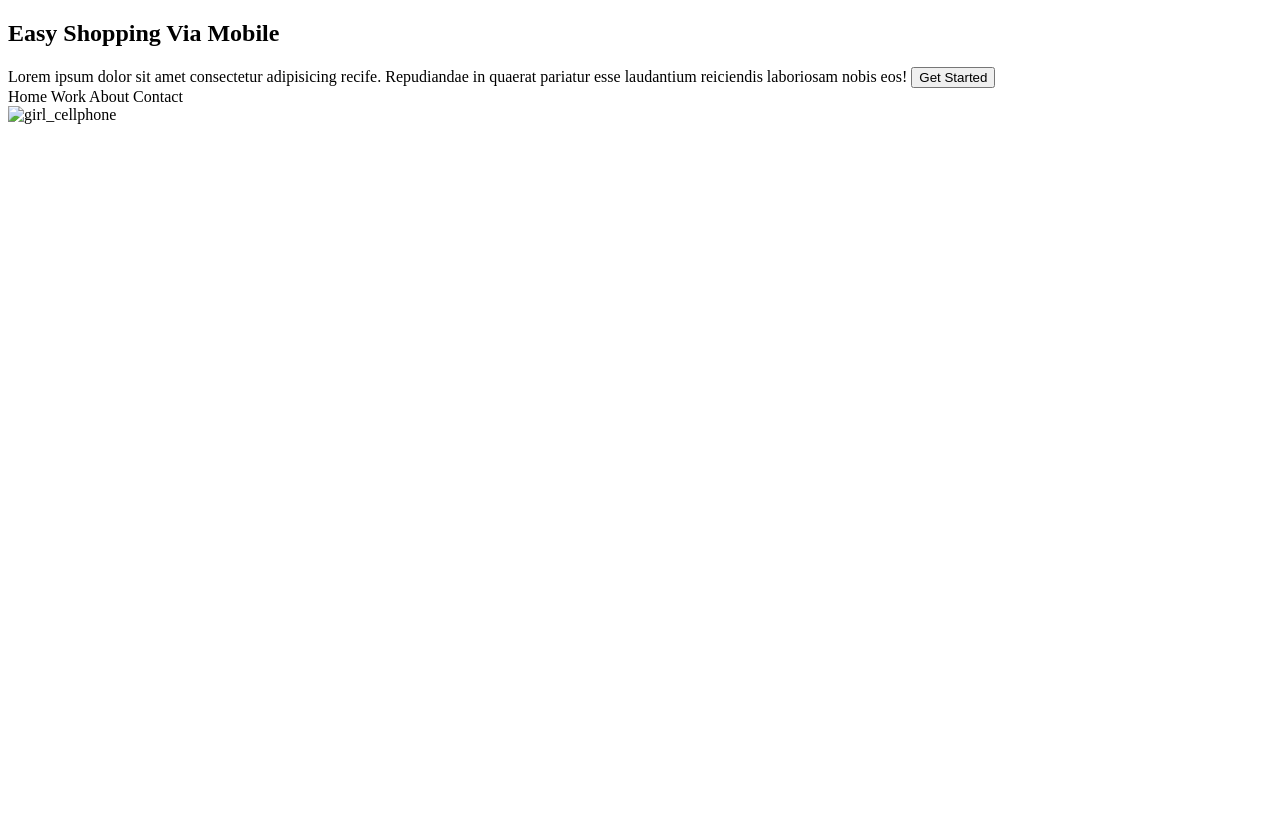
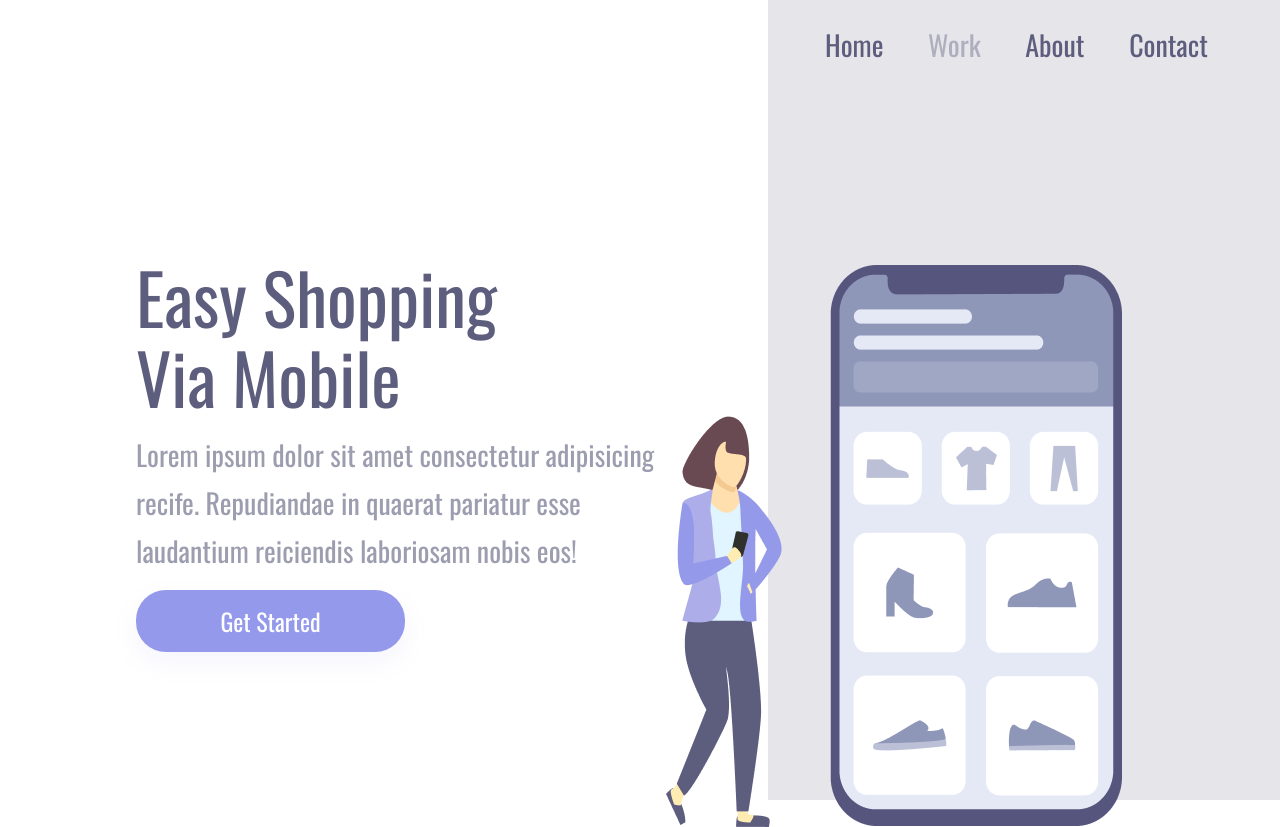
Before and after one commit to hnrq404/Via-mobile-shopping, a plain HTML site: page index.html in a window 1280 px wide. Before the commit the page ends 800 px from the top, so only its background shows below. Drawn offline with nearby package versions, Linux system fonts and the light colour scheme.

Commit message:
Update no arquivo styless.css

```diff
--- a/index.html
+++ b/index.html
@@ -3,8 +3,8 @@
 <head>
     <meta charset="UTF-8">
     <meta name="viewport" content="width=device-width, initial-scale=1.0">
-    <title>Easy Shopping Via Mobile - Primeiro Projeto Responsivo</title>
-    <link href="./The last.css" rel="stylesheet">
+    <title>Easy Shopping Via Mobile</title>
+    <link href="/styless.css" rel="stylesheet">
     <link rel="preconnect" href="https://fonts.googleapis.com">
     <link rel="preconnect" href="https://fonts.gstatic.com" crossorigin>
     <link href="https://fonts.googleapis.com/css2?family=Oswald&display=swap" rel="stylesheet">
@@ -24,7 +24,7 @@
                 <a>About</a>
                 <a>Contact</a>
             </header>
-            <img src="/Assets/girl_cellphone.png" alt="girl_cellphone" class="img-logo">
+            <img src="/Assets/girl-cellphone.png" alt="girl_cellphone" class="img-logo">
         </section>
     </div>
 </body>
```
